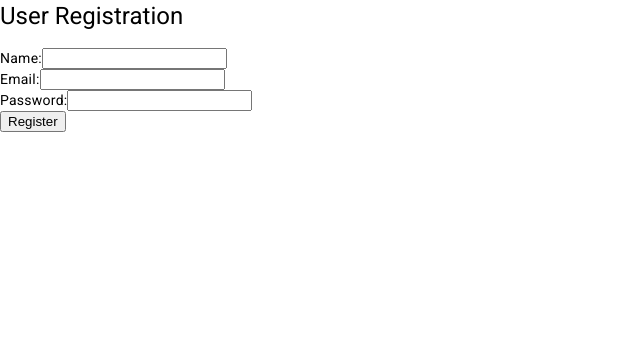
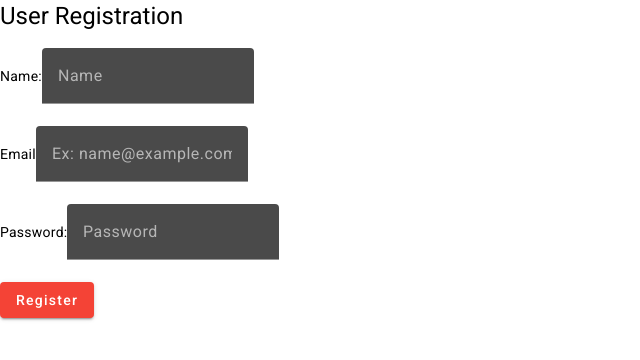
Before and after one commit to briandgomez/user-registration-page, an Angular app: page / in a window 1280 px wide. Shown: the top 360 px of the page, without its empty margins (0-640 px from the left). Built offline with nearby package versions, Linux system fonts and the light colour scheme.

Commit message:
created input fields and button

```diff
--- a/src/app/app.component.html
+++ b/src/app/app.component.html
@@ -1,13 +1,26 @@
 <h1>User Registration</h1>
 <form>
-    <label for="name">Name:</label>
-    <input type="text" id="name" required><br>
+  <label for="name">Name:</label>
+  <mat-form-field>
+    <input matInput id="name" required placeholder="Name">
+  </mat-form-field><br>
 
-    <label for="email">Email:</label>
-    <input type="email" id="email" required><br>
+  <mat-label>Email</mat-label>
+  <mat-form-field class="example-full-width">
+    <input type="email" matInput [formControl]="emailFormControl" [errorStateMatcher]="matcher"
+      placeholder="Ex: name@example.com">
+    <mat-error *ngIf="emailFormControl.hasError('email') && !emailFormControl.hasError('required')">
+      Please enter a valid email address
+    </mat-error>
+    <mat-error *ngIf="emailFormControl.hasError('required')">
+      Email is <strong>required</strong>
+    </mat-error>
+  </mat-form-field><br>
 
-    <label for="password">Password:</label>
-    <input type="password" id="password" required><br>
+  <label for="password">Password:</label>
+  <mat-form-field>
+    <input matInput type="password" id="password" required placeholder="Password">
+  </mat-form-field><br>
 
-    <input type="submit" value="Register">
+  <button mat-raised-button type="submit" color="warn">Register</button>
 </form>
--- a/src/app/app.component.ts
+++ b/src/app/app.component.ts
@@ -1,10 +1,27 @@
 import { Component } from '@angular/core';
+import {
+  FormControl,
+  FormGroupDirective,
+  NgForm,
+  Validators
+} from '@angular/forms';
+import { ErrorStateMatcher } from '@angular/material/core';
+
+/** Error when invalid control is dirty, touched, or submitted. */
+export class MyErrorStateMatcher implements ErrorStateMatcher {
+  isErrorState(control: FormControl | null, form: FormGroupDirective | NgForm | null): boolean {
+    const isSubmitted = form && form.submitted;
+    return !!(control && control.invalid && (control.dirty || control.touched || isSubmitted));
+  }
+}
 
 @Component({
   selector: 'app-root',
   templateUrl: './app.component.html',
-  styleUrls: ['./app.component.css']
+  styleUrls: ['./app.component.css'],
 })
 export class AppComponent {
-  title = 'user-registration-page';
+  emailFormControl = new FormControl('', [Validators.required, Validators.email]);
+
+  matcher = new MyErrorStateMatcher();
 }
```
Also changed, not shown: src/app/app.module.ts (+11 -2 lines).
